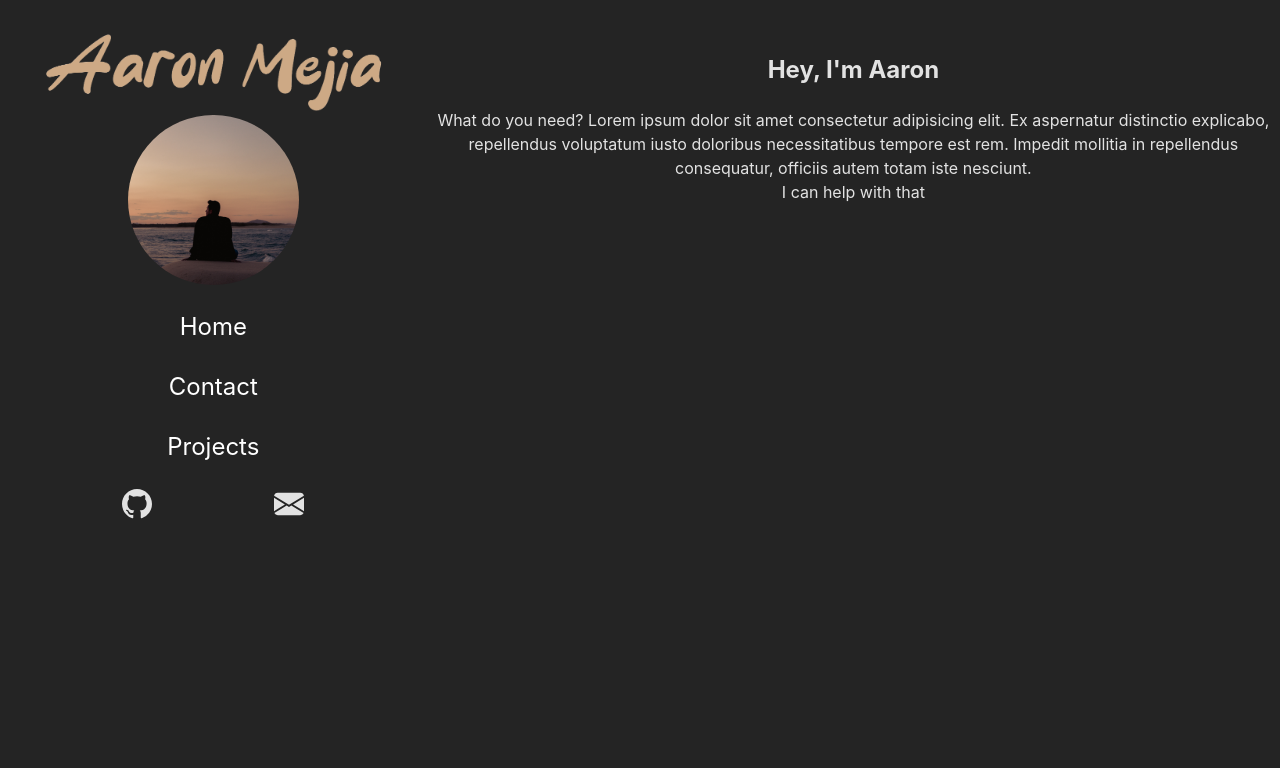
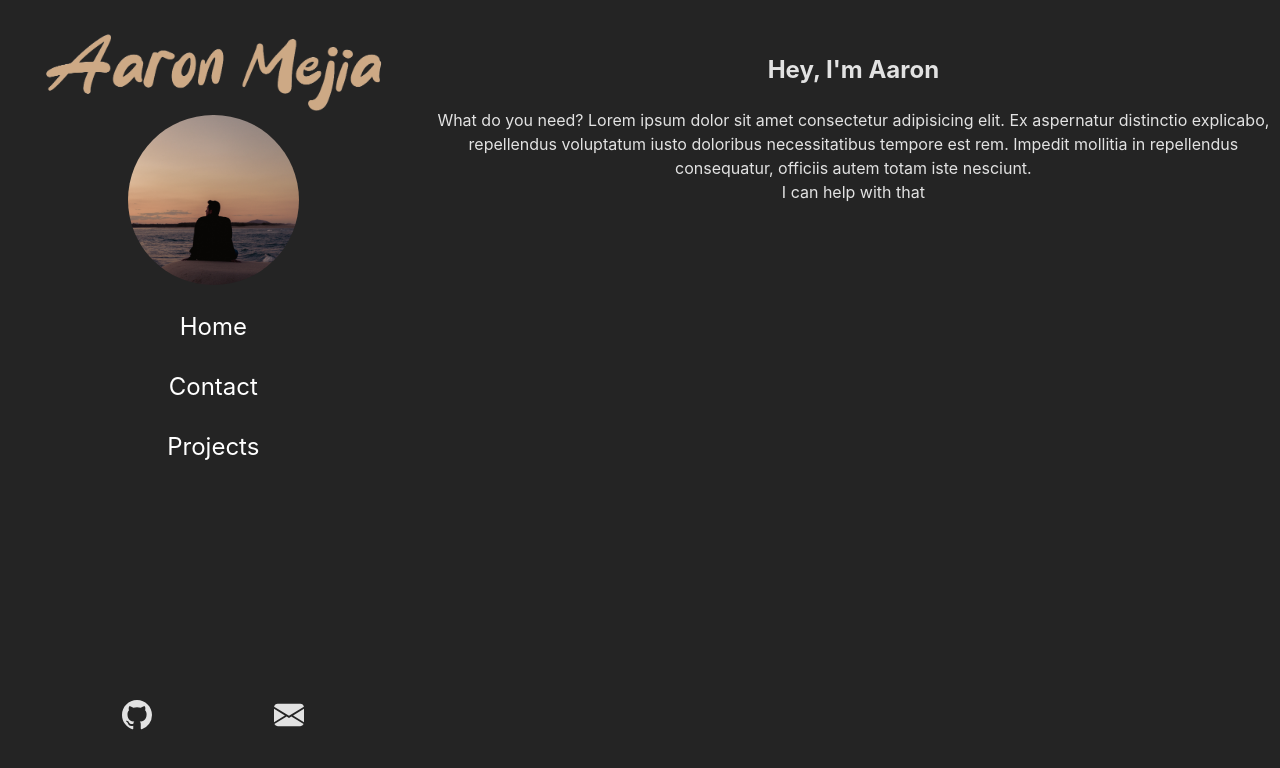
Before and after one commit to mejia-dev/mejia.dev, a React (Vite) app: page / in a window 1280 px wide. Shown: the top 768 px of the page. Built offline with nearby package versions, Linux system fonts and the light colour scheme.

Commit message:
Adjust height of headerContent

```diff
--- a/src/App.css
+++ b/src/App.css
@@ -20,10 +20,9 @@ body {
   flex-direction: column;
   width: 33.33%;
   padding-top: 2rem;
-  height: 100%;
+  height: 88vh;
   padding-bottom: 2rem;
   justify-content: space-between;
-  /* gap: 10em; */
 }
 
 #mainBodyContent {
```
